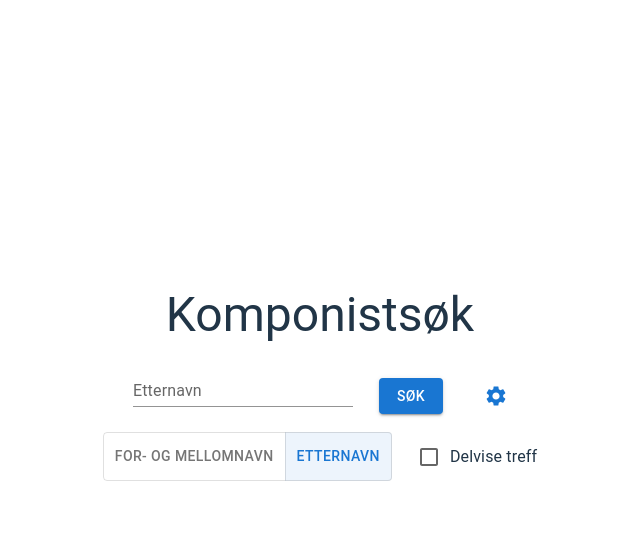
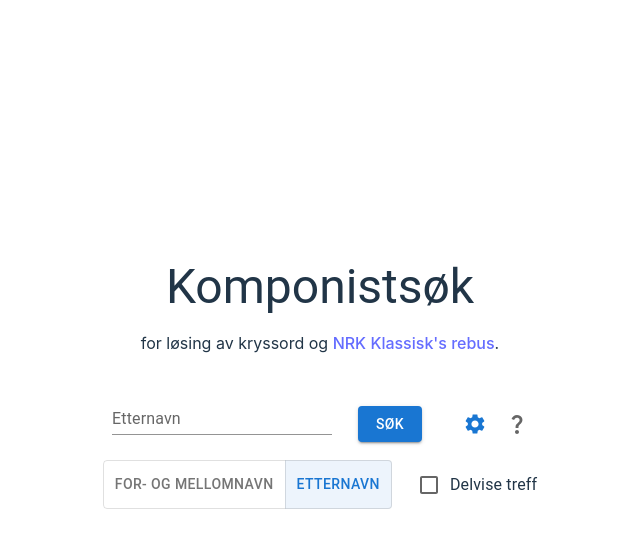
Before and after one commit to jebreimo/composers, a React (Vite) app: page / in a window 1280 px wide. Both pictures are taken after a click on the element 816 px from the left and 428 px from the top of the page. Shown: the top 548 px of the page, without its empty margins (320-960 px from the left). Built offline with nearby package versions, Linux system fonts and the light colour scheme.

Commit message:
Add subtitle and help text.

```diff
--- a/index.html
+++ b/index.html
@@ -4,7 +4,7 @@
     <meta charset="UTF-8" />
     <link rel="icon" type="image/svg+xml" href="/vite.svg" />
     <meta name="viewport" content="width=device-width, initial-scale=1.0" />
-    <title>Composer Name Search</title>
+    <title>Komponistsøk</title>
   </head>
   <body>
     <div id="root"></div>
--- a/src/App.tsx
+++ b/src/App.tsx
@@ -22,6 +22,17 @@ const queryReducer = (state: IQuery, action: IAction): IQuery => {
     } else {
         return state;
     }
+}
+
+function Subtitle() {
+    const rawHtml = "<p>for løsing av kryssord og <a href='https://radio.nrk.no/serie/rebus-radio' target='_blank' rel='noopener noreferrer'>NRK Klassisk's rebus</a>.</p>";
+    return <div dangerouslySetInnerHTML={{__html: rawHtml}}/>;
+}
+
+function Title() {
+    return <Typography variant="h3">
+        Komponistsøk
+    </Typography>;
 }
 
 export default function App() {
@@ -75,18 +86,14 @@ export default function App() {
             alignItems="center"
             minHeight={isFirstQuery && "100vh" || "auto"}
         >
-            <Typography
-                variant="h3"
-                sx={{marginBottom: 2}}
-            >
-                Komponistsøk
-            </Typography>
+            <Title />
+            <Subtitle />
             <SearchForm
                 onQueryChanged={(value) => handleSetExpression(value)}
                 onSearchTypeChanged={(value) => handleSetQueryType(value)}
                 onApplyQuery={() => onApplyQuery()}
                 onAllowPartialMatchChanged={(value) => handleSetPartialMatch(value)}
-                sx={{marginBottom: 2}}
+                sx={{marginBottom: 2, marginTop: 2}}
             />
             {!isFirstQuery &&
                 <ComposerTable
--- a/src/SearchForm.tsx
+++ b/src/SearchForm.tsx
@@ -8,6 +8,7 @@ import {Button, Stack} from "@mui/material";
 import SettingsIcon from '@mui/icons-material/Settings';
 import SettingsOutlinedIcon from '@mui/icons-material/SettingsOutlined';
 import Box from '@mui/material/Box';
+import {QuestionMark, QuestionMarkOutlined} from "@mui/icons-material";
 
 export type SearchType = "surname" | "given";
 
@@ -22,9 +23,53 @@ export interface SearchFormProps {
     sx: undefined | object;
 }
 
+function SearchSettings(props: {
+    searchType: "surname" | "given",
+    onSearchTypeChange: (_ev: React.MouseEvent<HTMLElement>, newAlignment: string) => void,
+    partialMatch: boolean,
+    onPartialMatchChange: (_ev: React.ChangeEvent<HTMLInputElement>) => void
+}) {
+    return <Stack
+        direction="row"
+        spacing={2}
+        sx={{marginBottom: 2}}
+    >
+        <ToggleButtonGroup
+            color="primary"
+            value={props.searchType}
+            exclusive
+            onChange={props.onSearchTypeChange}
+            aria-label="Platform"
+        >
+            <ToggleButton value="given">For- og mellomnavn</ToggleButton>
+            <ToggleButton value="surname">Etternavn</ToggleButton>
+        </ToggleButtonGroup>
+        <FormControlLabel
+            control={<Checkbox
+                checked={props.partialMatch}
+                onChange={props.onPartialMatchChange}
+            />}
+            label="Delvise treff"/>
+    </Stack>;
+}
+
+function HelpText() {
+    const rawHtml = "<p>Søkeordet er et regulært uttrykk, det betyr at i tillegg til bokstaver kan man benytte \"jokertegn\" som representerer ukjente tegn. </p>\n" +
+        "<p>De nyttigste jokertegnene er:</p>\n" +
+        "<ul>\n" +
+        "<li><code>.</code> som representer et enkelt tegn. Eksempel: <code>...a.</code> vil gi alle navn på fem bokstaver der fjerde bokstav er en \"a\".</li>\n" +
+        "<li><code>.*</code> for er en sekvens av 0 eller flere tegn. Eksempel <code>G.*g</code> kan resultere i \"Grieg\" og \"Gaathaug\".</li>\n" +
+        "<li><code>.{lengde}</code> for en sekvens av tegn med gitt lengde (lengde er et tall). Eksempel: <code>.{10}i...</code> resulterer i \"Sjostakovitsj\".</li>\n" +
+        "</ul>\n" +
+        "<p><a href='https://developer.mozilla.org/en-US/docs/Web/JavaScript/Guide/Regular_expressions/Cheatsheet' target='_blank' rel='noopener noreferrer'>Mer informasjon om regulære uttrykk.</a></p>";
+    return <Box>
+        <div dangerouslySetInnerHTML={{__html: rawHtml}} />
+    </Box>;
+}
 export function SearchForm(props: SearchFormProps ) {
     const [searchType, setSearchType] = React.useState(props.searchType || "surname");
     const [showSettings, setShowSettings] = React.useState(false);
+    const [showHelp, setShowHelp] = React.useState(false);
     const [allowPartialMatch, setAllowPartialMatch] = React.useState(props.allowPartialMatch || false);
     const onSearchTypeChanged = (
         _ev: React.MouseEvent<HTMLElement>,
@@ -55,14 +100,8 @@ export function SearchForm(props: SearchFormProps ) {
                 onChange={(ev) => props.onQueryChanged(ev.target.value)}
                 onKeyDown={(ev) => {if (ev.key === 'Enter') props.onApplyQuery();}}
             />
-            <Box
-                marginLeft={2}
-                marginRight={4}
-            >
-                <Button
-                    variant="contained"
-                    onClick={props.onApplyQuery}
-                >
+            <Box marginLeft={2} marginRight={4}>
+                <Button variant="contained" onClick={props.onApplyQuery}>
                     Søk
                 </Button>
             </Box>
@@ -71,33 +110,23 @@ export function SearchForm(props: SearchFormProps ) {
                 checkedIcon={<SettingsIcon/>}
                 onChange={() => setShowSettings(!showSettings)}
             />
+            <Checkbox
+                icon={<QuestionMarkOutlined/>}
+                checkedIcon={<QuestionMark/>}
+                onChange={() => setShowHelp(!showHelp)}
+            />
         </Box>
         {showSettings &&
-            <Stack
-                direction="row"
-                spacing={2}
-                sx={{marginBottom: 2}}
-            >
-                <ToggleButtonGroup
-                    color="primary"
-                    value={searchType}
-                    exclusive
-                    onChange={onSearchTypeChanged}
-                    aria-label="Platform"
-                >
-                    <ToggleButton value="given">For- og mellomnavn</ToggleButton>
-                    <ToggleButton value="surname">Etternavn</ToggleButton>
-                </ToggleButtonGroup>
-                <FormControlLabel
-                    control={<Checkbox
-                        checked={allowPartialMatch}
-                        onChange={(ev) => {
-                            setAllowPartialMatch(ev.target.checked);
-                            props.onAllowPartialMatchChanged(ev.target.checked);
-                        }}
-                    />}
-                    label="Delvise treff"/>
-            </Stack>
+            <SearchSettings
+                searchType={searchType}
+                onSearchTypeChange={onSearchTypeChanged}
+                partialMatch={allowPartialMatch}
+                onPartialMatchChange={(ev) => {
+                    setAllowPartialMatch(ev.target.checked);
+                    props.onAllowPartialMatchChanged(ev.target.checked);
+                }}
+            />
         }
+        {showHelp && <HelpText/>}
     </Box>
 }
```
